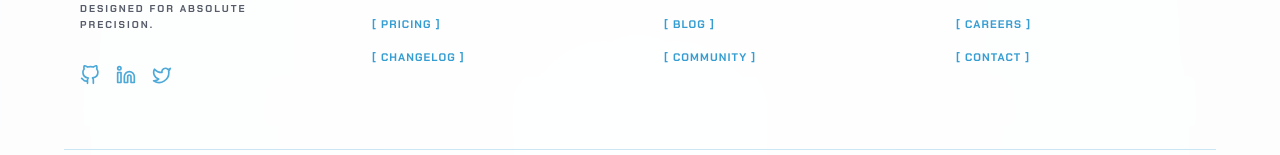
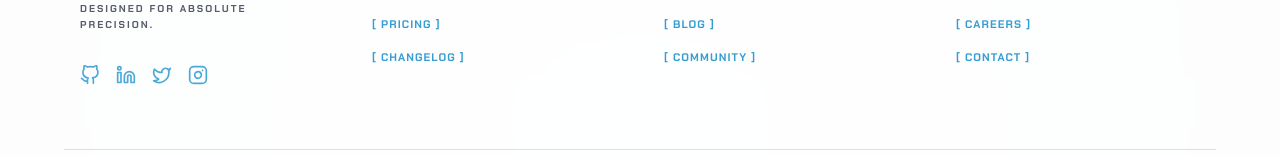
Before and after one commit to Abhi666-max/OmniSpec, a Next.js app in the folder frontend/: page / in a window 1280 px wide. Shown: the part 1049-1204 px from the top of the page. Built offline with nearby package versions, Linux system fonts and the light colour scheme.

Commit message:
Add Instagram, update README format & logo, make cursor ultra fast

```diff
--- a/frontend/src/components/Cursor.tsx
+++ b/frontend/src/components/Cursor.tsx
@@ -36,8 +36,8 @@ export default function Cursor() {
         innerDotRef.current.style.transform = `translate3d(${mouseX}px, ${mouseY}px, 0)`;
       }
 
-      ringX += (mouseX - ringX) * 0.5;
-      ringY += (mouseY - ringY) * 0.5;
+      ringX += (mouseX - ringX) * 0.9;
+      ringY += (mouseY - ringY) * 0.9;
 
       if (outerRingRef.current) {
         outerRingRef.current.style.transform = `translate3d(${ringX}px, ${ringY}px, 0)`;
--- a/frontend/src/components/Footer.tsx
+++ b/frontend/src/components/Footer.tsx
@@ -9,6 +9,9 @@ const LinkedinIcon = (props: React.SVGProps<SVGSVGElement>) => (
 );
 const TwitterIcon = (props: React.SVGProps<SVGSVGElement>) => (
   <svg viewBox="0 0 24 24" fill="none" stroke="currentColor" strokeWidth="2" strokeLinecap="round" strokeLinejoin="round" {...props}><path d="M22 4s-.7 2.1-2 3.4c1.6 10-9.4 17.3-18 11.6 2.2.1 4.4-.6 6-2C3 15.5.5 9.6 3 5c2.2 2.6 5.6 4.1 9 4-.9-4.2 4-6.6 7-3.8 1.1 0 3-1.2 3-1.2z"></path></svg>
+);
+const InstagramIcon = (props: React.SVGProps<SVGSVGElement>) => (
+  <svg viewBox="0 0 24 24" fill="none" stroke="currentColor" strokeWidth="2" strokeLinecap="round" strokeLinejoin="round" {...props}><rect x="2" y="2" width="20" height="20" rx="5" ry="5"></rect><path d="M16 11.37A4 4 0 1 1 12.63 8 4 4 0 0 1 16 11.37z"></path><line x1="17.5" y1="6.5" x2="17.51" y2="6.5"></line></svg>
 );
 
 export default function Footer() {
@@ -29,6 +32,7 @@ export default function Footer() {
             <a href="https://github.com/abhi666-max" className="text-[#0284C7]/70 hover:text-[#0284C7] hover:hud-glow transition-all"><GithubIcon className="w-5 h-5" /></a>
             <a href="https://www.linkedin.com/in/abhijeet-kangane/" className="text-[#0284C7]/70 hover:text-[#0284C7] hover:hud-glow transition-all"><LinkedinIcon className="w-5 h-5" /></a>
             <a href="http://x.com/abhijeet_037" className="text-[#0284C7]/70 hover:text-[#0284C7] hover:hud-glow transition-all"><TwitterIcon className="w-5 h-5" /></a>
+            <a href="https://www.instagram.com/abhijeet.037/" className="text-[#0284C7]/70 hover:text-[#0284C7] hover:hud-glow transition-all"><InstagramIcon className="w-5 h-5" /></a>
           </div>
         </div>
 
```
Also changed, not shown: 1 other file (tests, documents, lock files or other folders).
